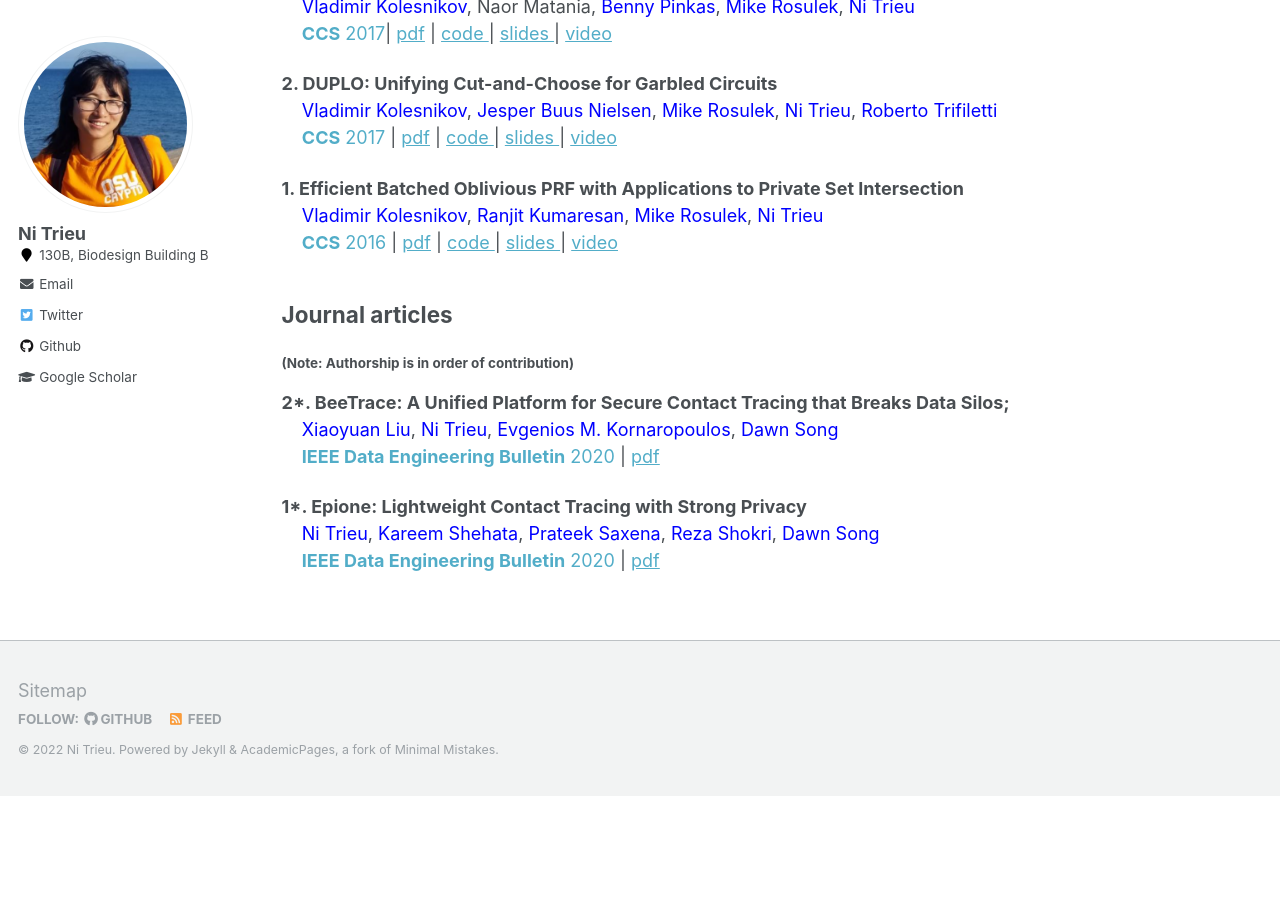
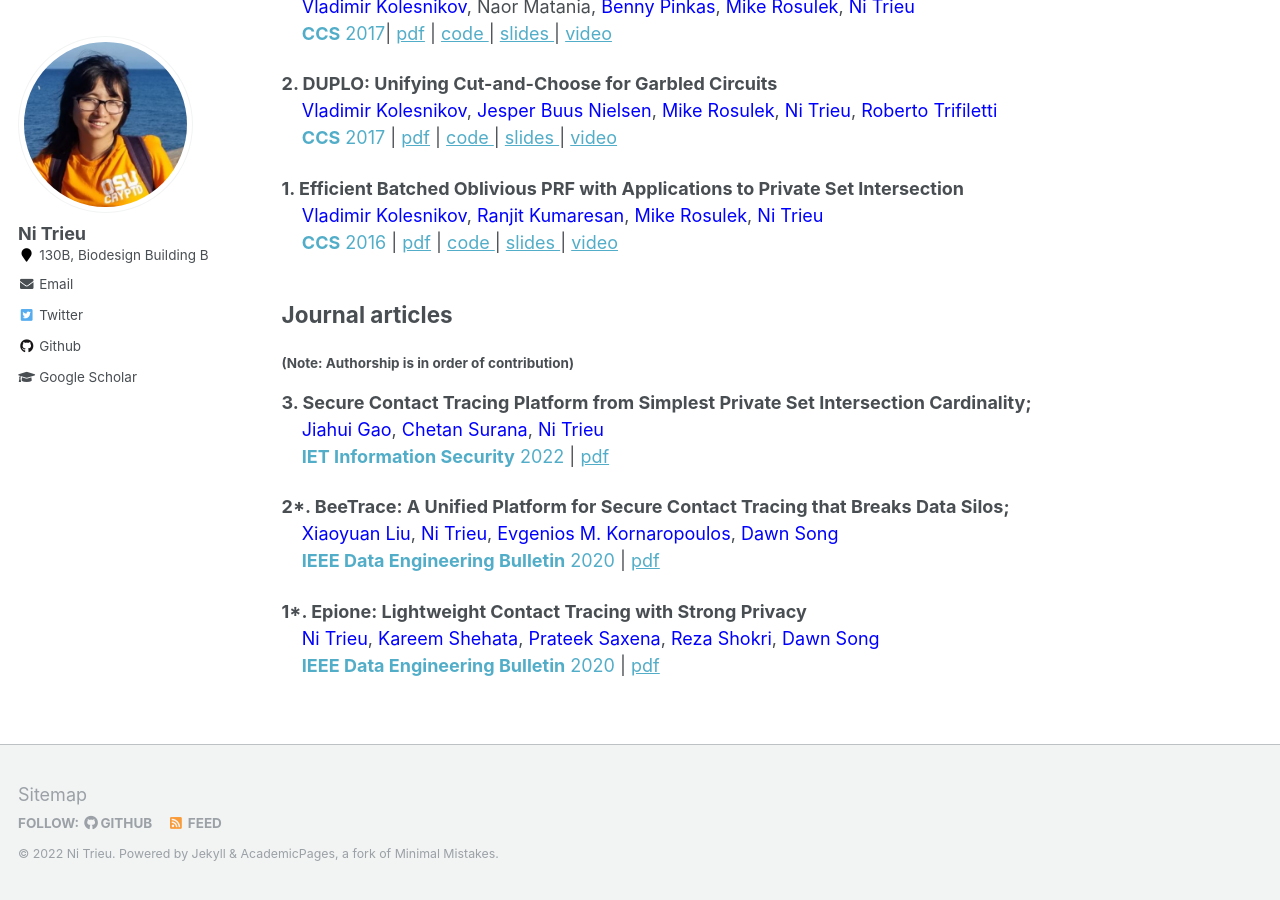
Before and after one commit to nitrieu/nitrieu.github.io, a Jekyll site: the page built from _pages/publications.md, in a window 1280 px wide and 900 px high, scrolled down 1802 px. Built offline with Jekyll 4.4.1, drawn with Linux system fonts in a browser that asks for light colours; before the commit the page ends 2598 px from its top, so only the background shows below that.

Commit message:
Update publications.md

```diff
--- a/_pages/publications.md
+++ b/_pages/publications.md
@@ -148,6 +148,11 @@ author_profile: true
 <h2>Journal articles</h2>
 <h5>(Note: Authorship is in order of contribution)</h5>
 
+<b>3. Secure Contact Tracing Platform from Simplest Private Set Intersection Cardinality;  </b> <br>
+&nbsp; &nbsp;  <a href="http://" style="color:blue; text-decoration: none">Jiahui Gao</a>, <a href="https://chetan015.github.io/" style="color:blue; text-decoration: none">Chetan Surana</a>, <a href="http://people.oregonstate.edu/~trieun/" style="color:blue; text-decoration: none">Ni Trieu</a><br>
+&nbsp; &nbsp;  <a href="https://ietresearch.onlinelibrary.wiley.com/doi/full/10.1049/ise2.12070" target="_blank" style="text-decoration: none"><b>IET Information Security</b> 2022</a>  | <a href="https://ietresearch.onlinelibrary.wiley.com/doi/full/10.1049/ise2.12070" target="_blank"> pdf</a> <br>
+
+
 <b>2*. BeeTrace: A Unified Platform for Secure Contact Tracing that Breaks Data Silos;  </b> <br>
 &nbsp; &nbsp;  <a href="http://" style="color:blue; text-decoration: none">Xiaoyuan Liu</a>, <a href="http://people.oregonstate.edu/~trieun/" style="color:blue; text-decoration: none">Ni Trieu</a>, <a href="https://kornaropoulos.webflow.io/" style="color:blue; text-decoration: none">Evgenios M. Kornaropoulos</a>, <a href="https://people.eecs.berkeley.edu/~dawnsong/" style="color:blue; text-decoration: none">Dawn Song</a> <br>
 &nbsp; &nbsp;  <a href="https://tc.computer.org/tcde/data-engineering-bulletin/" target="_blank" style="text-decoration: none"><b>IEEE Data Engineering Bulletin</b> 2020</a>  | <a href="http://sites.computer.org/debull/A20june/p108.pdf" target="_blank"> pdf</a> <br>
```
